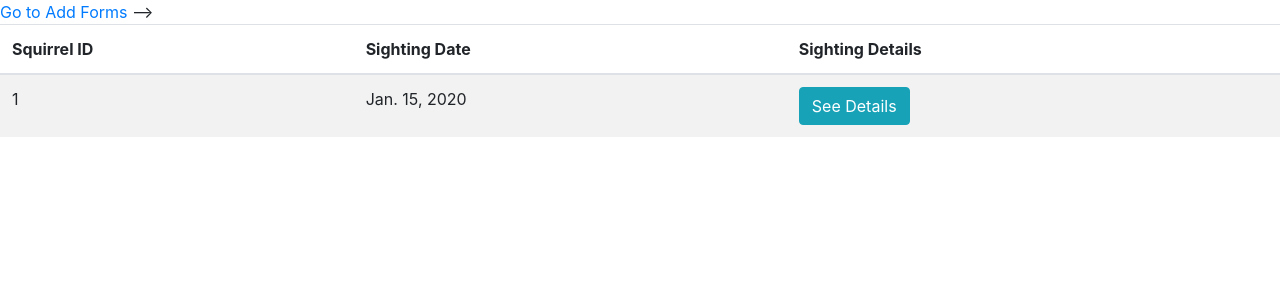
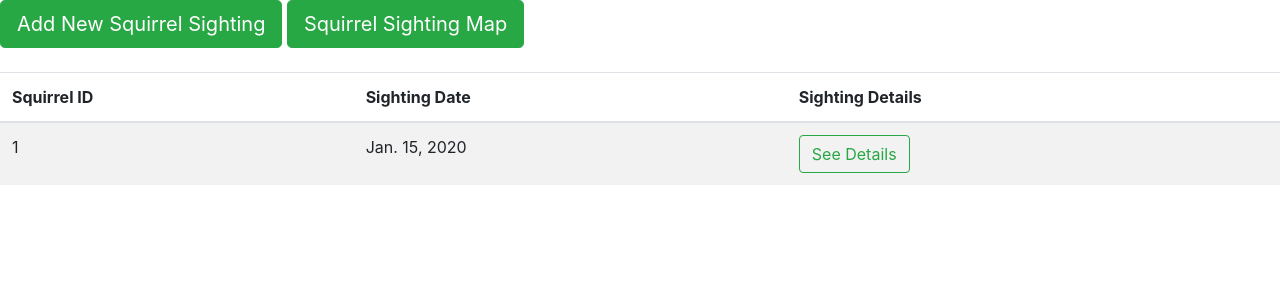
Before and after one commit to raz2124/raz2124Project, a Django app: page /sightings/ in a window 1280 px wide. Shown: the top 300 px of the page. Run offline with Django 3.2, Linux system fonts and the light colour scheme; tables that the repository leaves empty hold one stand-in row (values such as "Sample post"); some libraries are stand-ins or nearby versions.

Commit message:
made changes to forms and bootstrap styling

```diff
--- a/squirrels/templates/sightings/main.html
+++ b/squirrels/templates/sightings/main.html
@@ -6,8 +6,13 @@
 	<title>Squirrel Sightings Page</title>
 </head>
 <body>
-
-	<!  <li><a href="{%  url 'squirrels:add'% ">Go to Add Forms</a></li> -->
+<button type="button" class="btn btn-success btn-lg">
+<a href="add/" style="color:inherit">Add New Squirrel Sighting </a>
+</button>
+<button type="button" class="btn btn-success btn-lg">
+<a href="/map/" style="color:inherit">Squirrel Sighting Map </a>
+</button>
+<br><br>
 
 <table class="table table-striped table-responsive-md btn-table">
 
@@ -25,7 +30,7 @@
 	<td>{{ Squirrel.unique_id }}</td>
 	<td>{{ Squirrel.date }}</td>
 	<td>
-		<a href="{%url 'squirrels:unique' Squirrel.unique_id %}" class="btn btn-info" role="button">See Details</a>
+		<a href="{%url 'squirrels:unique' Squirrel.unique_id %}" class="btn btn-outline-success" role="button">See Details</a>
       </td>
 	</tr>
 	{% endfor %}
--- a/squirrels/views.py
+++ b/squirrels/views.py
@@ -33,19 +33,19 @@ def sightings(request):
 
 def unique(request, squirrel_id):
     squirrel = get_object_or_404(Squirrel, unique_id=squirrel_id)
-    form = AddSightingsForm()
+    if request.method == 'POST':
+        form = AddSightingsForm(request.POST, instance=squirrel)
+        if  form.is_valid():
+            updated_form = form.save()
+            return HttpResponseRedirect('/sightings/')
+    else:
+        form = AddSightingsForm(instance=squirrel)
+
     context  = {
         'squirrel':squirrel,
         'form':form
         }
 
-    if request.method == 'POST':
-        form =AddSightingsForm(request.POST)
-        if  form.is_valid():
-            form.save()
-            return HttpResponseRedirect('/sightings/<unique_id>')
-    else:
-        form = AddSightingsForm()
     return render(request, 'sightings/unique.html',context)
 
 
```
Also changed, not shown: squirrels/templates/sightings/unique.html (+8 -8 lines), squirrels/migrations/0010_auto_20201021_2108.py (added).
